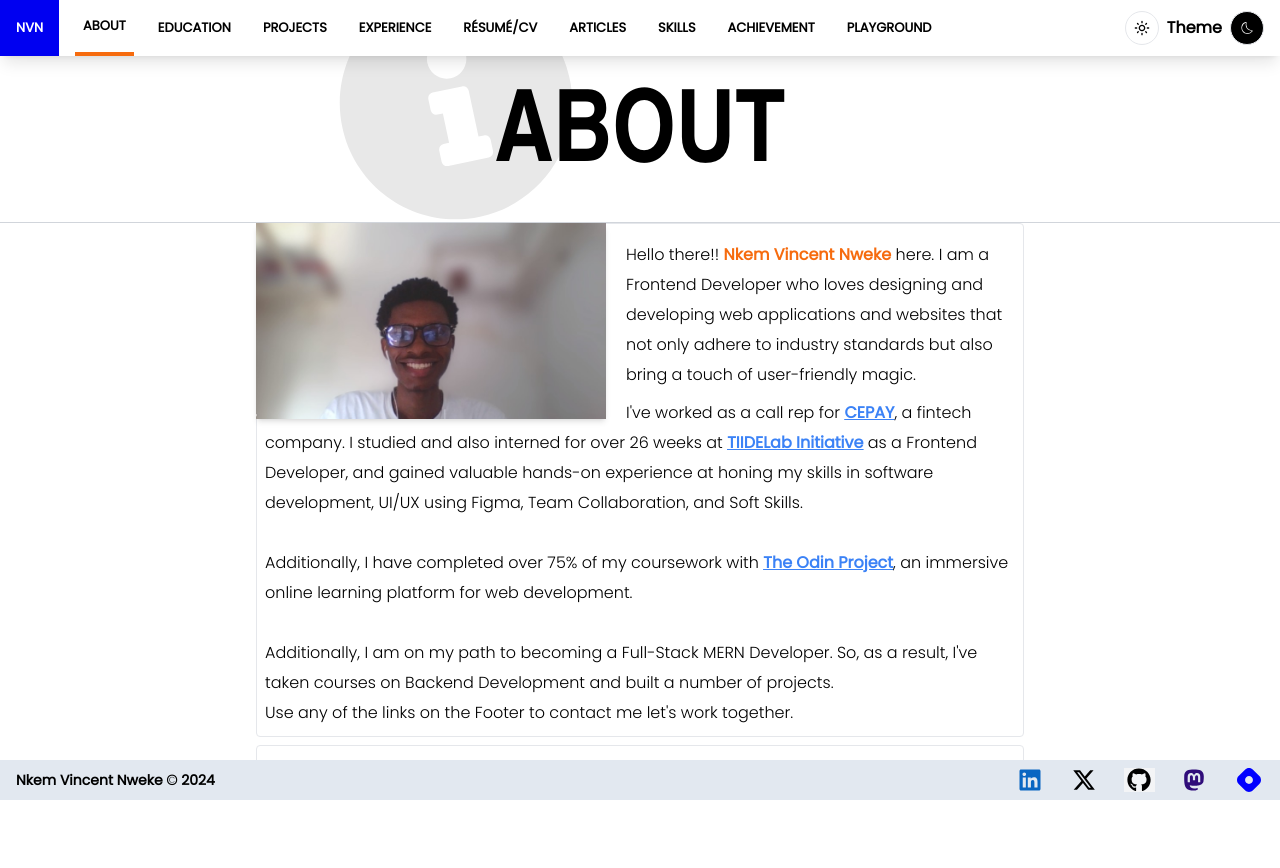
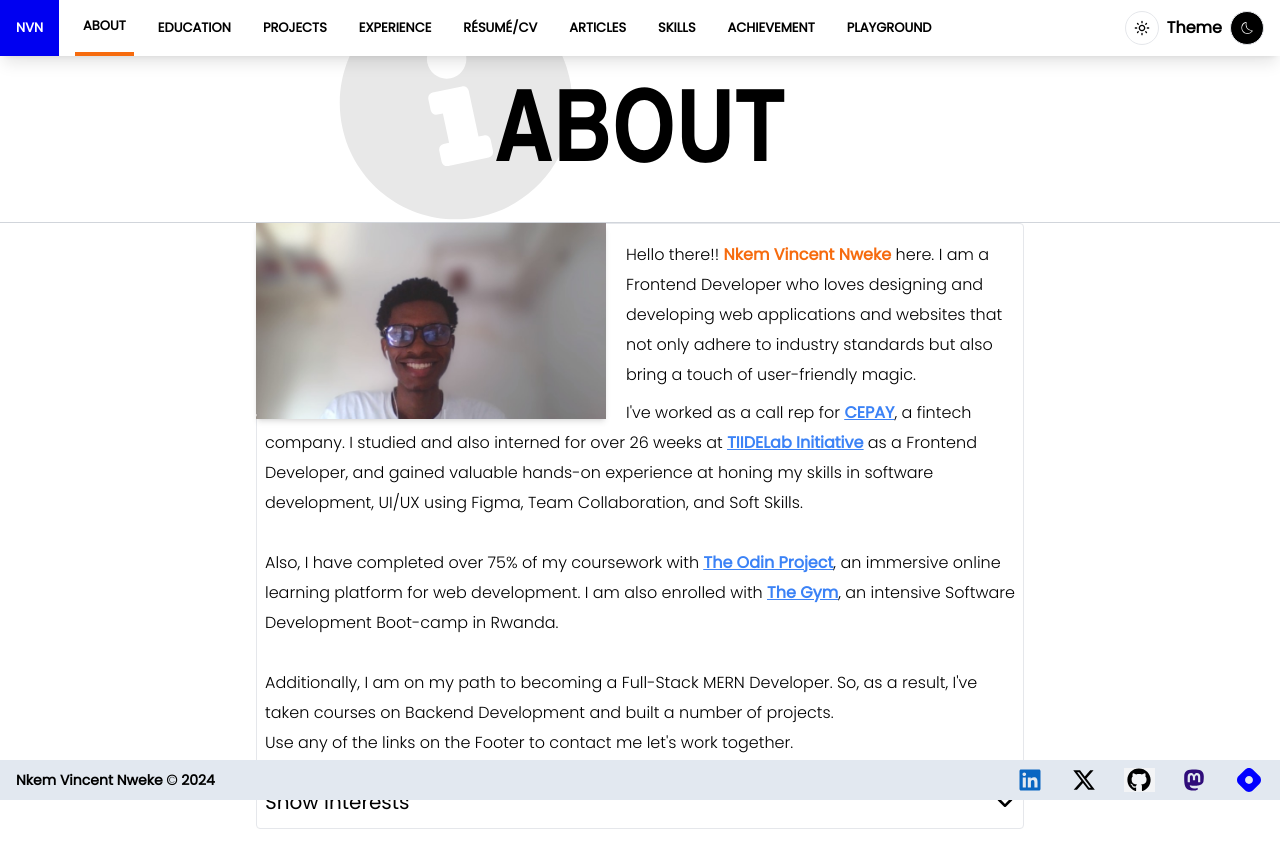
Before and after one commit to Nkemakolamuko/main-portfolio, a React (Vite) app: page /about in a window 1280 px wide. Shown: the top 868 px of the page. Built offline with nearby package versions, Linux system fonts and the light colour scheme.

Commit message:
Add The Gym to about me page.

```diff
--- a/package.json
+++ b/package.json
@@ -10,6 +10,7 @@
     "preview": "vite preview"
   },
   "dependencies": {
+    "contentful": "^11.3.3",
     "react": "^18.2.0",
     "react-dom": "^18.2.0",
     "react-icons": "^5.0.1",
--- a/src/components/pages/About.jsx
+++ b/src/components/pages/About.jsx
@@ -90,8 +90,7 @@ const About = () => {
             as a Frontend Developer, and gained valuable hands-on experience at
             honing my skills in software development, UI/UX using Figma, Team
             Collaboration, and Soft Skills.
-            <br /> <br /> Additionally, I have completed over 75% of my
-            coursework with{" "}
+            <br /> <br /> Also, I have completed over 75% of my coursework with{" "}
             <span className="font-bold text-blue-500 hover:text-blue-600 underline underline-offset-1">
               <a
                 href="https://www.theodinproject.com/"
@@ -101,7 +100,18 @@ const About = () => {
                 The Odin Project
               </a>
             </span>
-            , an immersive online learning platform for web development.
+            , an immersive online learning platform for web development. I am
+            also enrolled with{" "}
+            <span className="font-bold text-blue-500 hover:text-blue-600 underline underline-offset-1">
+              <a
+                href="https://www.theodinproject.com/"
+                target="_blank"
+                rel="noopener noreferrer"
+              >
+                The Gym
+              </a>
+            </span>
+            , an intensive Software Development Boot-camp in Rwanda.
           </p>
           <br />
           Additionally, I am on my path to becoming a Full-Stack MERN Developer.
```
Also changed, not shown: 1 other file (tests, documents, lock files or other folders).
